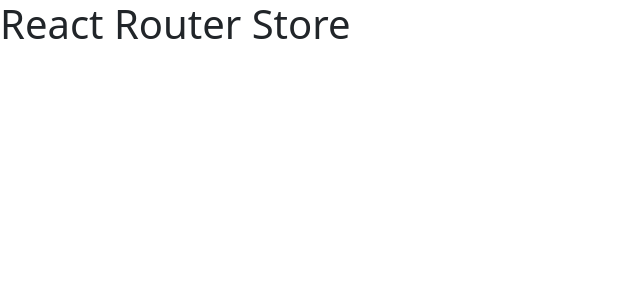
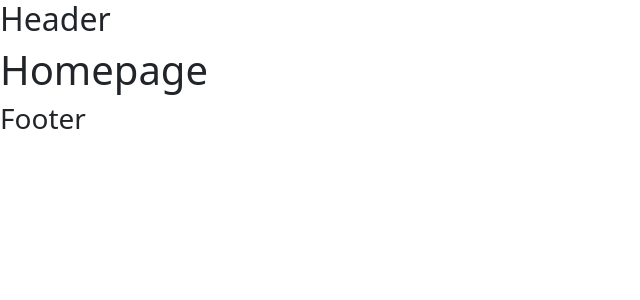
Before and after one commit to VincenzoLivigni/react-router, a React (Vite) app: page / in a window 1280 px wide. Shown: the top 300 px of the page, without its empty margins (0-640 px from the left). Built offline with nearby package versions, Linux system fonts and the light colour scheme.

Commit message:
add routing with HomePage, Abouts and Contacts pages

```diff
--- a/src/App.jsx
+++ b/src/App.jsx
@@ -1,10 +1,20 @@
+import { BrowserRouter, Routes, Route } from "react-router-dom"
+import HomePage from "./pagine/HomePage";
+import Abouts from "./pagine/Abouts";
+import Contacts from "./pagine/Contacts";
 
 
-function App() {
+export function App() {
 
   return (
     <>
-      <h1>React Router Store</h1>
+      <BrowserRouter>
+        <Routes>
+          <Route path="/" element={<HomePage />}></Route>
+          <Route path="/abouts" element={<Abouts />}></Route>
+          <Route path="/contacts" element={<Contacts />}></Route>
+        </Routes>
+      </BrowserRouter>
     </>
   )
 }
--- /dev/null
+++ b/src/pagine/Abouts.jsx
@@ -0,0 +1,17 @@
+export default function Abouts() {
+    return (
+        <>
+            <header>
+                <h2>Header</h2>
+            </header>
+
+            <main>
+                <h1>Abouts</h1>
+            </main>
+
+            <footer>
+                <h3>Footer</h3>
+            </footer>
+        </>
+    )
+}
--- /dev/null
+++ b/src/pagine/Contacts.jsx
@@ -0,0 +1,17 @@
+export default function Contacts() {
+    return (
+        <>
+            <header>
+                <h2>Header</h2>
+            </header>
+
+            <main>
+                <h1>Contacts</h1>
+            </main>
+
+            <footer>
+                <h3>Footer</h3>
+            </footer>
+        </>
+    )
+}
--- /dev/null
+++ b/src/pagine/HomePage.jsx
@@ -0,0 +1,17 @@
+export default function HomePage() {
+    return (
+        <>
+            <header>
+                <h2>Header</h2>
+            </header>
+
+            <main>
+                <h1>Homepage</h1>
+            </main>
+
+            <footer>
+                <h3>Footer</h3>
+            </footer>
+        </>
+    )
+}
```
